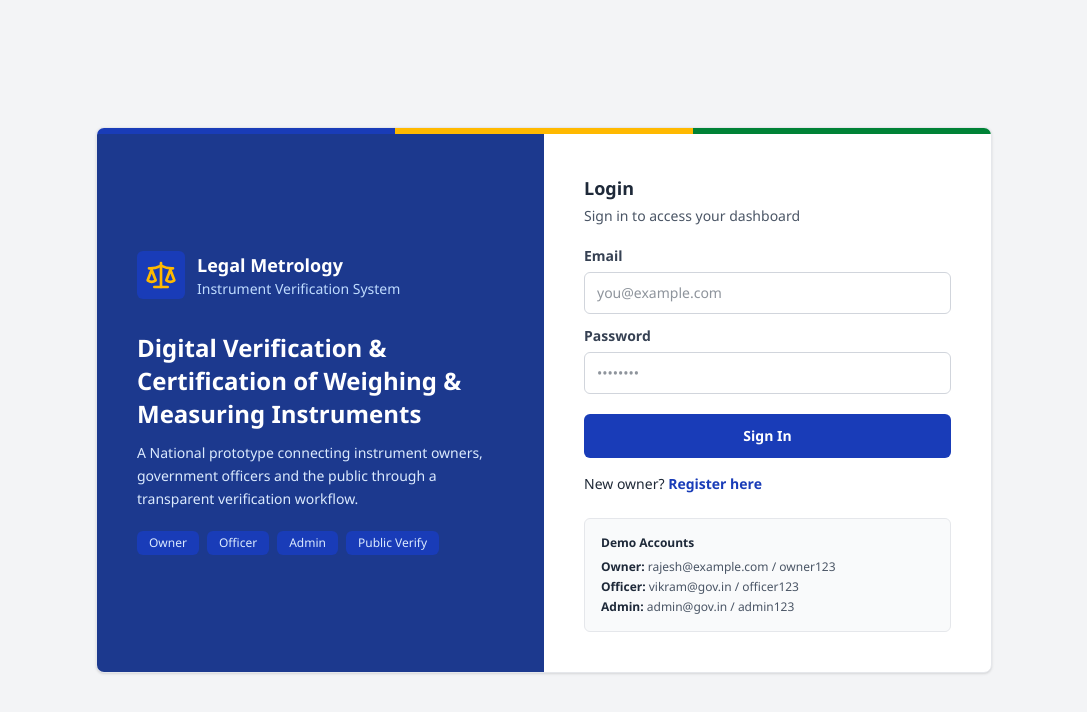
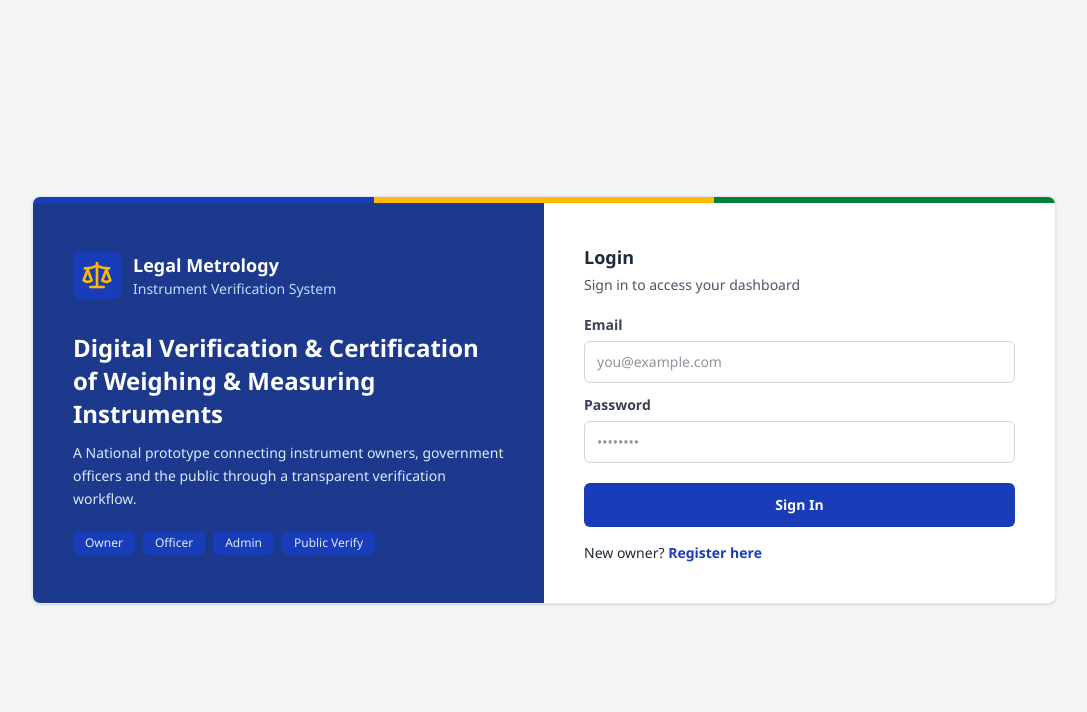
Before and after one commit to devarajdevaradeva143-create/vision-x, a React (Vite) app: page /login in a window 1280 px wide. Shown: the top 712 px of the page, without its empty margins (96-1183 px from the left). Built offline with nearby package versions, Linux system fonts and the light colour scheme.

Commit message:
login page

```diff
--- a/src/pages/Login.jsx
+++ b/src/pages/Login.jsx
@@ -22,7 +22,7 @@ export default function Login() {
 
   return (
     <div className="flex min-h-screen items-center justify-center bg-gray-100 p-4 sm:p-6">
-      <div className="w-full max-w-4xl overflow-hidden rounded-lg border border-gray-200 bg-white shadow-sm">
+      <div className="w-full max-w-5xl overflow-hidden rounded-lg border border-gray-200 bg-white shadow-sm">
         {/* Government accent band */}
         <div className="flex h-1.5">
           <div className="flex-1 bg-blue-800" />
@@ -77,24 +77,11 @@ export default function Login() {
             <div className="mt-4 text-sm">
               New owner? <Link to="/register" className="font-semibold text-blue-800 hover:text-blue-900">Register here</Link>
             </div>
-
-            <div className="mt-6 rounded-md border border-gray-200 bg-gray-50 p-4 text-xs text-gray-600">
-              <div className="mb-2 font-semibold text-gray-800">Demo Accounts</div>
-              <div className="grid gap-1">
-                <DemoRow role="Owner" email="rajesh@example.com" pass="owner123" />
-                <DemoRow role="Officer" email="vikram@gov.in" pass="officer123" />
-                <DemoRow role="Admin" email="admin@gov.in" pass="admin123" />
-              </div>
-            </div>
           </div>
         </div>
       </div>
     </div>
   );
-}
-
-function DemoRow({ role, email, pass }) {
-  return <div><b className="text-gray-800">{role}:</b> {email} / {pass}</div>;
 }
 
 function Label({ children }) {
```
